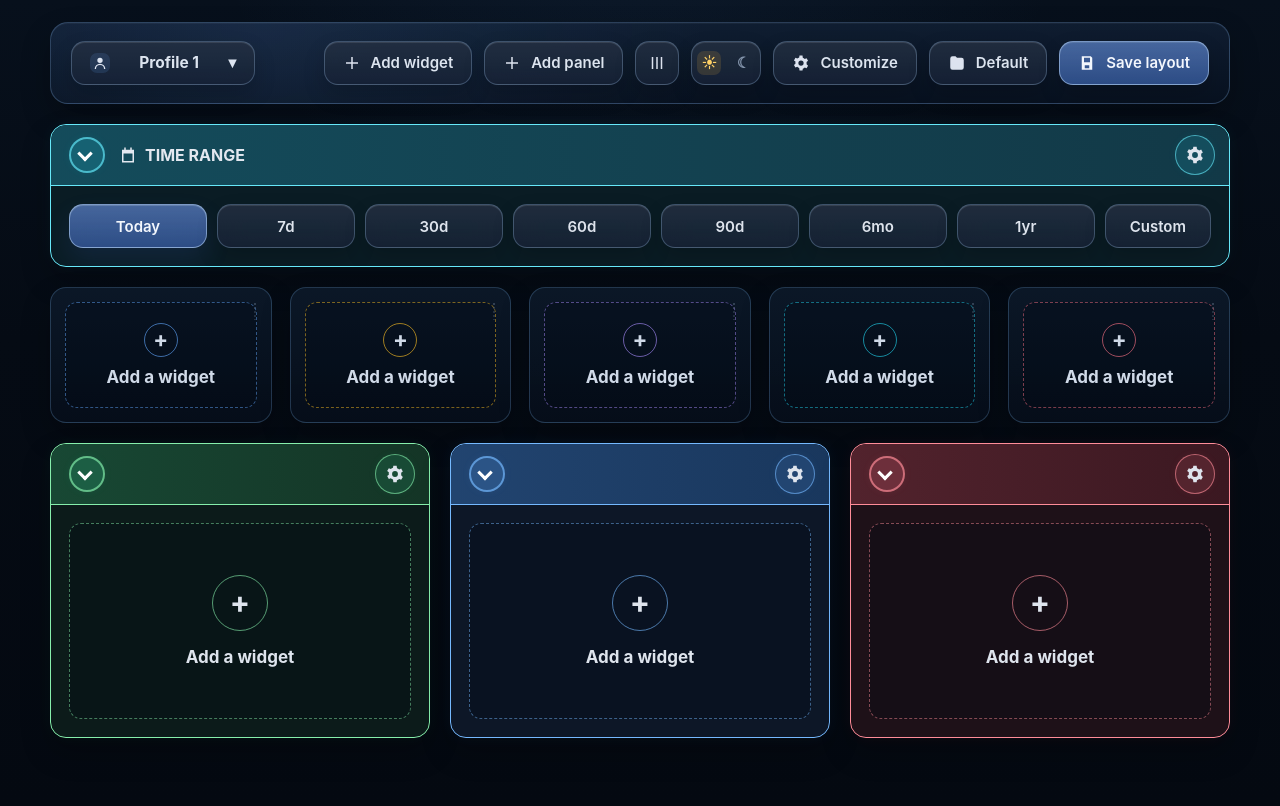
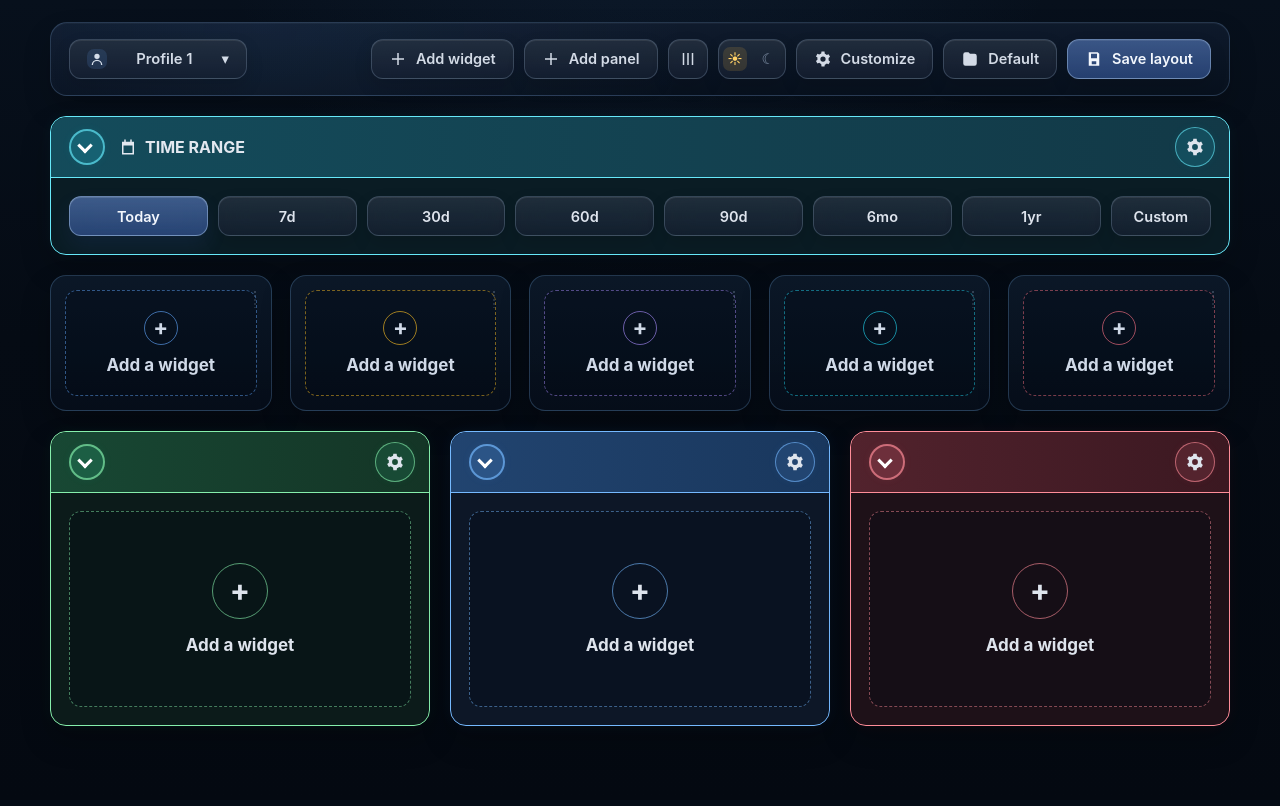
Before and after one commit to redstonejh/configurable_dashboard_os, a FastAPI app: page /dashboard?range=1 in a window 1280 px wide. After the commit the page ends 726 px from the top, so only its background shows below. Run offline with FastAPI, Linux system fonts and the light colour scheme; data that the repository does not hold is empty.

Commit message:
Soften toolbar and range controls

```diff
--- a/app/static/style.css
+++ b/app/static/style.css
@@ -17,8 +17,8 @@
   --shadow: 0 14px 30px rgba(0, 0, 0, .24);
   --radius: 16px;
   --radius-sm: 10px;
-  --control-h: 44px;
-  --control-radius: 14px;
+  --control-h: 40px;
+  --control-radius: 12px;
   --compact-control: 40px;
   --panel-header-h: 60px;
   --dashboard-font: 16px;
@@ -26,10 +26,10 @@
   --control-text-active: #f3f7fd;
   --ease-out: cubic-bezier(.2, .8, .2, 1);
   --ease-smooth: cubic-bezier(.22, 1, .36, 1);
-  --control-shadow: inset 0 1px 0 rgba(255, 255, 255, .10), 0 10px 22px rgba(0, 0, 0, .16);
-  --control-shadow-hover: inset 0 1px 0 rgba(255, 255, 255, .14), 0 14px 28px rgba(0, 0, 0, .20);
-  --control-shadow-press: inset 0 2px 8px rgba(0, 0, 0, .28), 0 5px 12px rgba(0, 0, 0, .16);
-  --press-transform: translateY(1px) scale(.992);
+  --control-shadow: inset 0 1px 0 rgba(255, 255, 255, .08), 0 8px 18px rgba(0, 0, 0, .12);
+  --control-shadow-hover: inset 0 1px 0 rgba(255, 255, 255, .12), 0 12px 24px rgba(0, 0, 0, .16);
+  --control-shadow-press: inset 0 2px 8px rgba(0, 0, 0, .24), 0 4px 10px rgba(0, 0, 0, .12);
+  --press-transform: translateY(1px) scale(.996);
   --lift-transform: translateY(-1px);
   font-family: Inter, ui-sans-serif, system-ui, -apple-system, BlinkMacSystemFont, "Segoe UI", sans-serif;
 }
@@ -148,15 +148,15 @@ body.panel-interacting {
   display: flex;
   align-items: center;
   justify-content: space-between;
-  gap: 16px;
+  gap: 14px;
   margin-bottom: 20px;
-  padding: 18px 20px;
-  border: 1px solid var(--line);
-  border-radius: 18px;
+  padding: 16px 18px;
+  border: 1px solid rgba(132, 172, 222, .24);
+  border-radius: 17px;
   background:
-    radial-gradient(circle at 18% 0%, rgba(105, 168, 255, .10), transparent 46%),
-    linear-gradient(180deg, rgba(16, 30, 50, .94), rgba(8, 18, 32, .96));
-  box-shadow: var(--shadow), inset 0 1px 0 rgba(255, 255, 255, .04);
+    radial-gradient(circle at 18% 0%, rgba(105, 168, 255, .07), transparent 44%),
+    linear-gradient(180deg, rgba(16, 28, 46, .88), rgba(8, 17, 30, .92));
+  box-shadow: 0 14px 28px rgba(0, 0, 0, .18), inset 0 1px 0 rgba(255, 255, 255, .035);
 }
 
 .dashboard-toolbar-actions,
@@ -164,7 +164,7 @@ body.panel-interacting {
 .app-nav-status {
   display: flex;
   align-items: center;
-  gap: 12px;
+  gap: 10px;
   flex-wrap: wrap;
 }
 
@@ -184,17 +184,17 @@ body.panel-interacting {
   display: inline-flex;
   align-items: center;
   justify-content: center;
-  gap: 10px;
+  gap: 9px;
   min-height: var(--control-h);
-  padding: 0 18px;
-  border: 1px solid rgba(160, 194, 236, .30);
+  padding: 0 17px;
+  border: 1px solid rgba(178, 205, 238, .22);
   border-radius: var(--control-radius);
   background:
-    linear-gradient(180deg, rgba(255, 255, 255, .075), rgba(255, 255, 255, .025)),
-    rgba(16, 29, 48, .82);
-  color: rgba(238, 245, 255, .92);
-  font-size: 15px;
-  font-weight: 620;
+    linear-gradient(180deg, rgba(255, 255, 255, .085), rgba(255, 255, 255, .028)),
+    rgba(14, 25, 42, .70);
+  color: rgba(238, 245, 255, .88);
+  font-size: 14.5px;
+  font-weight: 570;
   line-height: 1.1;
   text-decoration: none;
   box-shadow: var(--control-shadow);
@@ -210,10 +210,10 @@ body.panel-interacting {
 }
 
 .toolbar-profile-btn {
-  min-width: 184px;
+  min-width: 178px;
   justify-content: space-between;
-  font-size: 15.5px;
-  font-weight: 650;
+  font-size: 14.75px;
+  font-weight: 590;
 }
 
 .toolbar-icon-btn {
@@ -223,8 +223,8 @@ body.panel-interacting {
 }
 
 .toolbar-theme-toggle {
-  width: 70px;
-  min-width: 70px;
+  width: 68px;
+  min-width: 68px;
   padding: 4px;
 }
 
@@ -236,10 +236,10 @@ body.panel-interacting {
 .icon-btn:hover,
 .settings-brand-switch:hover {
   transform: var(--lift-transform);
-  border-color: rgba(185, 215, 252, .46);
+  border-color: rgba(195, 221, 255, .36);
   background:
-    linear-gradient(180deg, rgba(255, 255, 255, .12), rgba(255, 255, 255, .045)),
-    rgba(22, 40, 64, .90);
+    linear-gradient(180deg, rgba(255, 255, 255, .13), rgba(255, 255, 255, .045)),
+    rgba(20, 36, 59, .82);
   color: #fff;
   box-shadow: var(--control-shadow-hover);
 }
@@ -258,17 +258,17 @@ body.panel-interacting {
 .toolbar-save-btn,
 .cmd-btn-success {
   background:
-    linear-gradient(180deg, rgba(145, 184, 255, .34), rgba(88, 128, 218, .24)),
-    rgba(37, 67, 118, .86);
-  border-color: rgba(190, 220, 255, .52);
+    linear-gradient(180deg, rgba(140, 178, 247, .28), rgba(86, 124, 210, .18)),
+    rgba(33, 60, 106, .78);
+  border-color: rgba(190, 220, 255, .40);
   color: var(--control-text-active);
 }
 
 .toolbar-save-btn:hover,
 .cmd-btn-success:hover {
   background:
-    linear-gradient(180deg, rgba(160, 198, 255, .42), rgba(92, 137, 232, .30)),
-    rgba(42, 77, 134, .92);
+    linear-gradient(180deg, rgba(158, 194, 255, .34), rgba(94, 137, 226, .24)),
+    rgba(38, 70, 124, .86);
 }
 
 .cmd-btn-danger {
@@ -913,7 +913,7 @@ body.panel-interacting {
 
 .range-presets {
   display: grid;
-  grid-template-columns: repeat(7, minmax(82px, 1fr));
+  grid-template-columns: repeat(7, minmax(90px, 1fr));
   flex: 1 1 auto;
 }
 
@@ -937,15 +937,15 @@ body.panel-interacting {
   justify-content: center;
   height: var(--control-h);
   min-width: 0;
-  padding: 0 24px;
-  border: 1px solid rgba(160, 194, 236, .30);
+  padding: 0 22px;
+  border: 1px solid rgba(178, 205, 238, .22);
   border-radius: var(--control-radius);
   background:
-    linear-gradient(180deg, rgba(255, 255, 255, .075), rgba(255, 255, 255, .025)),
-    rgba(16, 29, 48, .82);
-  color: rgba(238, 245, 255, .92);
-  font-size: 15px;
-  font-weight: 620;
+    linear-gradient(180deg, rgba(255, 255, 255, .085), rgba(255, 255, 255, .028)),
+    rgba(14, 25, 42, .70);
+  color: rgba(238, 245, 255, .88);
+  font-size: 14.5px;
+  font-weight: 570;
   text-decoration: none;
   text-shadow: none;
   box-shadow: var(--control-shadow);
@@ -964,10 +964,10 @@ body.panel-interacting {
 .range-custom-trigger:hover,
 .preset-btn:focus-visible,
 .range-custom-trigger:focus-visible {
-  border-color: rgba(185, 215, 252, .46);
+  border-color: rgba(195, 221, 255, .36);
   background:
-    linear-gradient(180deg, rgba(255, 255, 255, .12), rgba(255, 255, 255, .045)),
-    rgba(22, 40, 64, .90);
+    linear-gradient(180deg, rgba(255, 255, 255, .13), rgba(255, 255, 255, .045)),
+    rgba(20, 36, 59, .82);
   color: #fff;
   transform: var(--lift-transform);
   box-shadow: var(--control-shadow-hover);
@@ -975,15 +975,15 @@ body.panel-interacting {
 
 .preset-btn.active,
 .range-custom-trigger.active {
-  border-color: rgba(190, 220, 255, .54);
+  border-color: rgba(190, 220, 255, .42);
   background:
-    linear-gradient(180deg, rgba(145, 184, 255, .34), rgba(88, 128, 218, .24)),
-    rgba(37, 67, 118, .86);
+    linear-gradient(180deg, rgba(140, 178, 247, .30), rgba(86, 124, 210, .20)),
+    rgba(33, 60, 106, .80);
   color: var(--control-text-active);
   box-shadow:
-    inset 0 1px 0 rgba(255, 255, 255, .16),
-    0 12px 24px rgba(66, 111, 210, .16),
-    0 8px 18px rgba(0, 0, 0, .18);
+    inset 0 1px 0 rgba(255, 255, 255, .13),
+    0 10px 20px rgba(66, 111, 210, .12),
+    0 7px 16px rgba(0, 0, 0, .14);
 }
 
 .preset-btn:active,
--- a/app/templates/base.html
+++ b/app/templates/base.html
@@ -22,7 +22,7 @@
       } catch {}
     })();
   </script>
-  <link rel="stylesheet" href="/static/style.css?v=20260522-refactor16">
+  <link rel="stylesheet" href="/static/style.css?v=20260522-refactor17">
 </head>
 <body>
   <main class="page">
@@ -32,6 +32,6 @@
     {% block content %}{% endblock %}
   </main>
   <div class="toast-stack" aria-live="polite" aria-atomic="true"></div>
-  <script src="/static/app.js?v=20260522-refactor16"></script>
+  <script src="/static/app.js?v=20260522-refactor17"></script>
 </body>
 </html>
```
